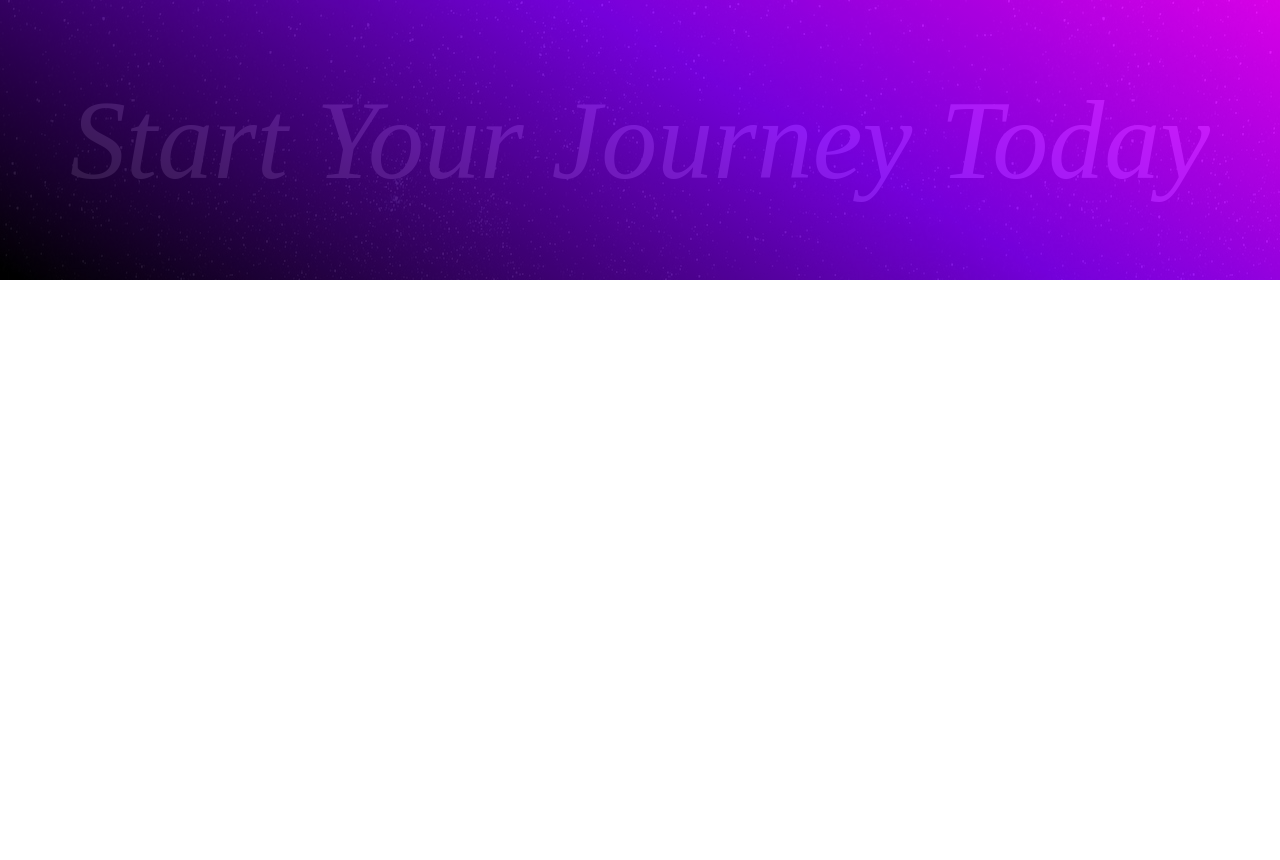
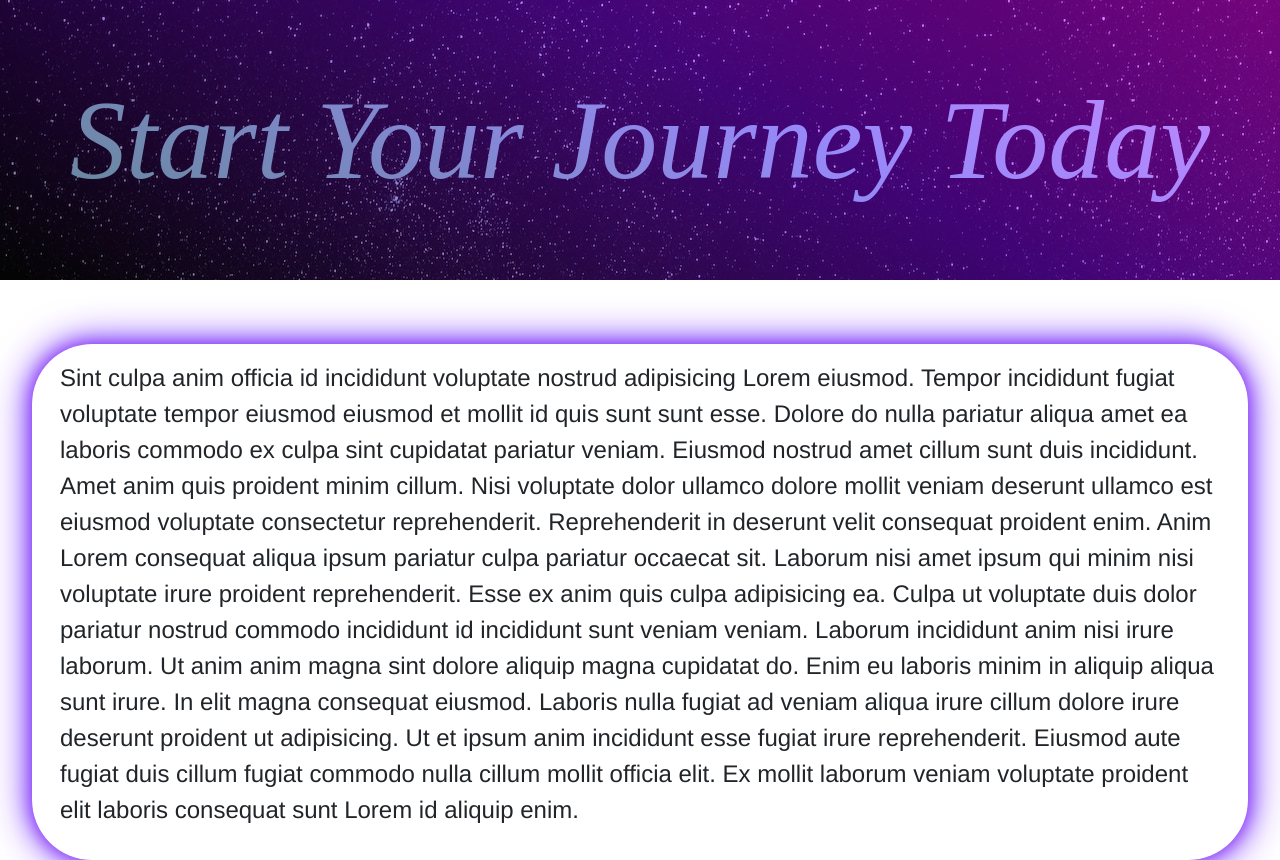
Before and after one commit to Brysonm77/FitnessTracker, a React (Create React App) app in the folder client/: page / in a window 1280 px wide. Before the commit the page ends 800 px from the top, so only its background shows below. Built offline with nearby package versions, Linux system fonts and the light colour scheme.

Commit message:
Landing- added a div to include text

```diff
--- a/client/src/components/intro/component.tsx
+++ b/client/src/components/intro/component.tsx
@@ -2,13 +2,14 @@ import { css, keyframes } from '@emotion/react';
 import { $skyBlue, $purple, $violet, $white } from '../../assets/colors';
 import Star from '../../assets/img/Star.jpg';
 import { useEffect, useState } from 'react';
+import Info from './info';
 
 const starAni = keyframes`
   from { opacity: .1; color: ${$white}; }
-  to { opacity: .6; color: ${$skyBlue}; }
+  to { opacity: .8; color: ${$skyBlue}; }
 `;
 
-const words = ['Start Your Journey Today', 'Be Better Than Yesterday', 'Test'];
+const words = ['Start Your Journey Today', 'Be Better Than Yesterday', 'You Are Amazing'];
 
 const styles = {
   background: css({
@@ -59,6 +60,7 @@ const Intro = () => {
           </div>
         </div>
       </div>
+      <Info />
     </>
   );
 };
--- /dev/null
+++ b/client/src/components/intro/info.tsx
@@ -0,0 +1,56 @@
+import { css } from '@emotion/react';
+import { $purple, $skyBlue, $violet } from '../../assets/colors';
+
+const styles = {
+  bubbleOne: css({
+    height: '50vh',
+    width: '95vw',
+    marginTop: '5%',
+    marginLeft: '2.5%',
+    borderRadius: '20px',
+    display: 'flex',
+    justifyContent: 'center',
+  }),
+  border: css({
+    border: '1px solid transparent',
+    borderRadius: '60px',
+    boxShadow: `
+      0 0 20px ${$purple},
+      0 0 40px ${$skyBlue},
+      0 0 40px ${$violet}
+    `,
+  }),
+  para: css({
+    fontSize: '1.5rem',
+    fontFamily: 'helvetica',
+    padding: '15px',
+  }),
+};
+
+const Info = () => {
+  return (
+    <div>
+      <div className="row" css={styles.bubbleOne}>
+        <div css={styles.border}>
+          <p className="d-flex justify-content-center" css={styles.para}>
+            Sint culpa anim officia id incididunt voluptate nostrud adipisicing Lorem eiusmod. Tempor incididunt fugiat
+            voluptate tempor eiusmod eiusmod et mollit id quis sunt sunt esse. Dolore do nulla pariatur aliqua amet ea
+            laboris commodo ex culpa sint cupidatat pariatur veniam. Eiusmod nostrud amet cillum sunt duis incididunt.
+            Amet anim quis proident minim cillum. Nisi voluptate dolor ullamco dolore mollit veniam deserunt ullamco est
+            eiusmod voluptate consectetur reprehenderit. Reprehenderit in deserunt velit consequat proident enim. Anim
+            Lorem consequat aliqua ipsum pariatur culpa pariatur occaecat sit. Laborum nisi amet ipsum qui minim nisi
+            voluptate irure proident reprehenderit. Esse ex anim quis culpa adipisicing ea. Culpa ut voluptate duis
+            dolor pariatur nostrud commodo incididunt id incididunt sunt veniam veniam. Laborum incididunt anim nisi
+            irure laborum. Ut anim anim magna sint dolore aliquip magna cupidatat do. Enim eu laboris minim in aliquip
+            aliqua sunt irure. In elit magna consequat eiusmod. Laboris nulla fugiat ad veniam aliqua irure cillum
+            dolore irure deserunt proident ut adipisicing. Ut et ipsum anim incididunt esse fugiat irure reprehenderit.
+            Eiusmod aute fugiat duis cillum fugiat commodo nulla cillum mollit officia elit. Ex mollit laborum veniam
+            voluptate proident elit laboris consequat sunt Lorem id aliquip enim.
+          </p>
+        </div>
+      </div>
+    </div>
+  );
+};
+
+export default Info;
--- a/client/src/components/login/component.tsx
+++ b/client/src/components/login/component.tsx
@@ -4,7 +4,7 @@ import { $purple, $violet } from '../../assets/colors';
 
 const styles = {
   leftSideBot: css({
-    background: `linear-gradient(to bottom, ${$purple} 40%, ${$violet})`,
+    background: `linear-gradient(to bottom, black 1%, ${$purple} 40%, ${$violet})`,
   }),
   rightSide: css({
     height: '100vh',
```
